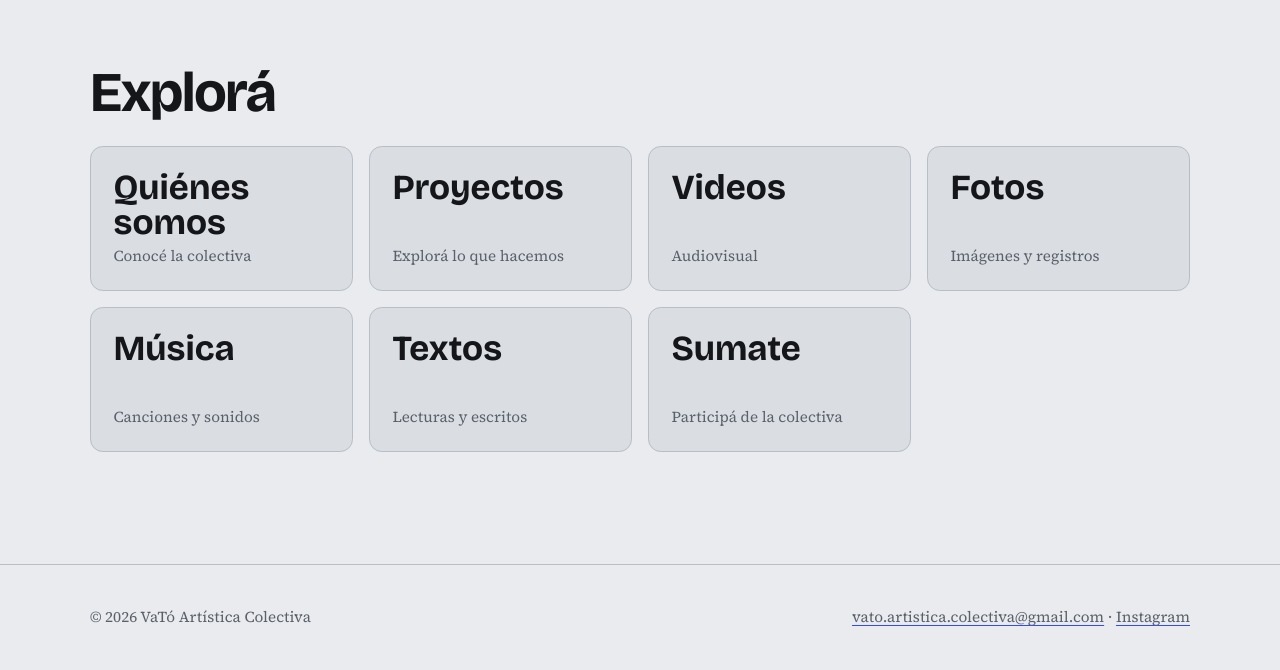
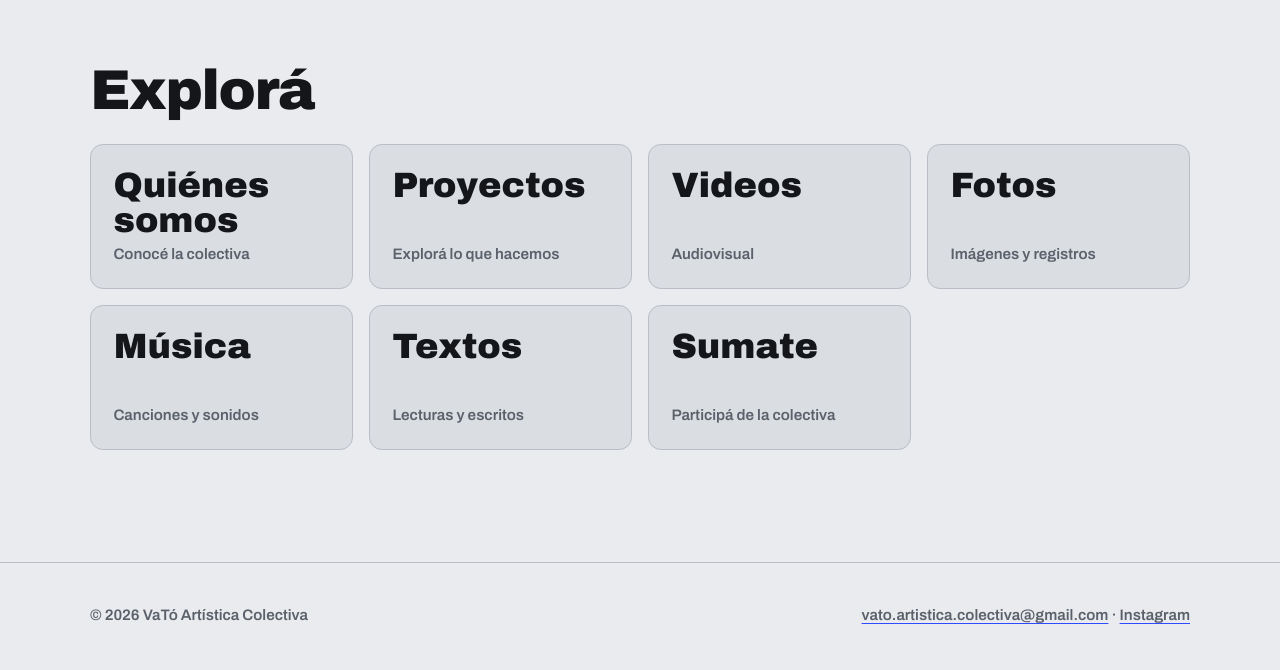
Before and after one commit to Martindelosrios/test_vato, a plain HTML site: page index.html in a window 1280 px wide. Shown: the part 746-1416 px from the top of the page. Drawn offline with nearby package versions, Linux system fonts and the light colour scheme.

Commit message:
check tipografia

```diff
--- a/index.html
+++ b/index.html
@@ -6,21 +6,22 @@
 <title>VaTó Artística Colectiva</title>
 <link rel="preconnect" href="https://fonts.googleapis.com">
 <link rel="preconnect" href="https://fonts.gstatic.com" crossorigin>
-<link href="https://fonts.googleapis.com/css2?family=Bricolage+Grotesque:opsz,wght@12..96,400;12..96,700;12..96,800&family=Source+Serif+4:ital,wght@0,400;0,600;1,400&display=swap" rel="stylesheet">
+<link href="https://fonts.googleapis.com/css2?family=Archivo:wght@600..900&display=swap" rel="stylesheet">
 <style>
 :root {
   --bg:#E9EBEE; --surface:#DADDE2; --ink:#14161A; --muted:#5B616B;
   --accent:#2F4BFF; --line:#B9BEC6;
-  --font-display:"Bricolage Grotesque",system-ui,sans-serif;
-  --font-text:"Source Serif 4",Georgia,serif;
+  --font-display:"Archivo",system-ui,sans-serif;
+  --font-text:"Archivo",system-ui,sans-serif;
+  --peso-texto:600; --peso-titulo:900;
   --gap:clamp(1rem,3vw,2rem); --page:min(1100px,100% - 2 * var(--gap));
   color-scheme:light;
 }
 @media(prefers-color-scheme:dark){:root{--bg:#111317;--surface:#1D2026;--ink:#ECEEF1;--muted:#9AA1AC;--accent:#7F92FF;--line:#343842;color-scheme:dark}}
 *,*::before,*::after{box-sizing:border-box}
 html{scroll-behavior:smooth}
-body{margin:0;background:var(--bg);color:var(--ink);font:1.125rem/1.6 var(--font-text)}
-h1,h2,h3{font-family:var(--font-display);line-height:1.05;margin:0}
+body{margin:0;background:var(--bg);color:var(--ink);font:var(--peso-texto) 1.125rem/1.6 var(--font-text)}
+h1,h2,h3{font-family:var(--font-display);font-weight:var(--peso-titulo);line-height:1.05;margin:0}
 a{color:inherit;text-decoration-color:var(--accent);text-underline-offset:.2em}
 a:hover{color:var(--accent)}
 :focus-visible{outline:3px solid var(--accent);outline-offset:3px}
@@ -28,25 +29,25 @@ img{max-width:100%;display:block}
 .wrap{width:var(--page);margin-inline:auto}
 .site-nav{position:sticky;top:0;z-index:10;background:color-mix(in srgb,var(--bg) 92%,transparent);backdrop-filter:blur(8px);border-bottom:1px solid var(--line)}
 .site-nav .wrap{display:flex;align-items:center;gap:1.5rem;padding-block:.8rem}
-.site-nav .brand{font:800 1.1rem var(--font-display);text-decoration:none;white-space:nowrap}
+.site-nav .brand{font:900 1.1rem var(--font-display);text-decoration:none;white-space:nowrap}
 .site-nav ul{display:flex;gap:1.1rem;list-style:none;margin:0;padding:0;font:600 .92rem var(--font-display);overflow-x:auto;white-space:nowrap}
 .site-nav ul a{text-decoration:none;padding-block:.2rem;border-bottom:2px solid transparent}
 .site-nav ul a[aria-current=page]{border-color:var(--accent)}
 .hero{padding-block:clamp(3rem,9vw,7rem) clamp(2.5rem,6vw,4rem)}
 .hero-layout{display:grid;grid-template-columns:1fr;gap:2rem;align-items:center}
-.hero h1{font-size:clamp(3rem,9vw,7.5rem);font-weight:800;letter-spacing:-.045em}
+.hero h1{font-size:clamp(3rem,9vw,7.5rem);font-weight:var(--peso-titulo);letter-spacing:-.03em}
 .hero p{max-width:42ch;margin:1.5rem 0 0;font-size:1.3rem;color:var(--muted)}
 .hero-image{width:100%;aspect-ratio:4/3;object-fit:cover;background:var(--surface);border-radius:1rem}
 @media(min-width:760px){.hero-layout{grid-template-columns:1.1fr .9fr}.hero-image{aspect-ratio:4/5;max-height:570px}}
-.section-title{font-size:clamp(2rem,5vw,3.5rem);margin-bottom:1.5rem;letter-spacing:-.03em}
+.section-title{font-size:clamp(2rem,5vw,3.5rem);margin-bottom:1.5rem;letter-spacing:-.02em}
 .home-panel{padding-block:1rem 4rem}
 .panel-grid{display:grid;grid-template-columns:repeat(auto-fit,minmax(min(100%,220px),1fr));gap:1rem}
 .panel-link{min-height:145px;padding:1.4rem;border:1px solid var(--line);border-radius:.8rem;background:var(--surface);display:flex;flex-direction:column;justify-content:space-between;text-decoration:none;transition:transform .2s,border-color .2s}
 .panel-link:hover{transform:translateY(-3px);border-color:var(--accent)}
-.panel-link strong{font:700 clamp(1.5rem,3vw,2.2rem)/1 var(--font-display)}
+.panel-link strong{font:900 clamp(1.5rem,3vw,2.2rem)/1 var(--font-display)}
 .panel-link span{color:var(--muted);font-size:.95rem}
 .page-head{padding-block:clamp(2.5rem,8vw,5rem) 2rem}
-.page-head h1{font-size:clamp(2.6rem,9vw,6rem);font-weight:800;letter-spacing:-.035em}
+.page-head h1{font-size:clamp(2.6rem,9vw,6rem);font-weight:var(--peso-titulo);letter-spacing:-.025em}
 .page-head p{max-width:55ch;margin:1rem 0 0;color:var(--muted);font-size:1.2rem}
 .project-grid{display:grid;grid-template-columns:repeat(auto-fit,minmax(min(100%,280px),1fr));gap:var(--gap);padding-bottom:3rem}
 .project-card{display:block;text-decoration:none;border-bottom:1px solid var(--line);padding-bottom:1.2rem}
@@ -62,7 +63,7 @@ img{max-width:100%;display:block}
 .grid{display:grid;gap:var(--gap);grid-template-columns:repeat(auto-fill,minmax(min(100%,300px),1fr));align-items:start}
 .card{margin:0}
 .caption{font-size:.95rem;color:var(--muted);margin:.5rem 0 0}
-.caption strong{color:var(--ink);font-weight:600}
+.caption strong{color:var(--ink);font-weight:800}
 .embed{position:relative;aspect-ratio:16/9;background:var(--surface)}
 .embed.fixed{aspect-ratio:auto}
 .embed iframe{position:absolute;inset:0;width:100%;height:100%;border:0}
@@ -90,7 +91,7 @@ details summary{cursor:pointer}
 .empty{color:var(--muted);padding-block:2rem}
 .prose{max-width:70ch;padding-bottom:3rem}
 .prose p{margin:0 0 1rem}
-.cta{display:inline-block;margin-top:1rem;padding:.7rem 1.1rem;background:var(--ink);color:var(--bg);border-radius:99px;text-decoration:none;font:700 1rem var(--font-display)}
+.cta{display:inline-block;margin-top:1rem;padding:.7rem 1.1rem;background:var(--ink);color:var(--bg);border-radius:99px;text-decoration:none;font:800 1rem var(--font-display)}
 footer{border-top:1px solid var(--line);padding-block:2.5rem;margin-top:3rem;color:var(--muted);font-size:.95rem}
 footer .wrap{display:flex;flex-wrap:wrap;justify-content:space-between;gap:1rem}
 @media(prefers-reduced-motion:reduce){html{scroll-behavior:auto}.panel-link{transition:none}}
```
